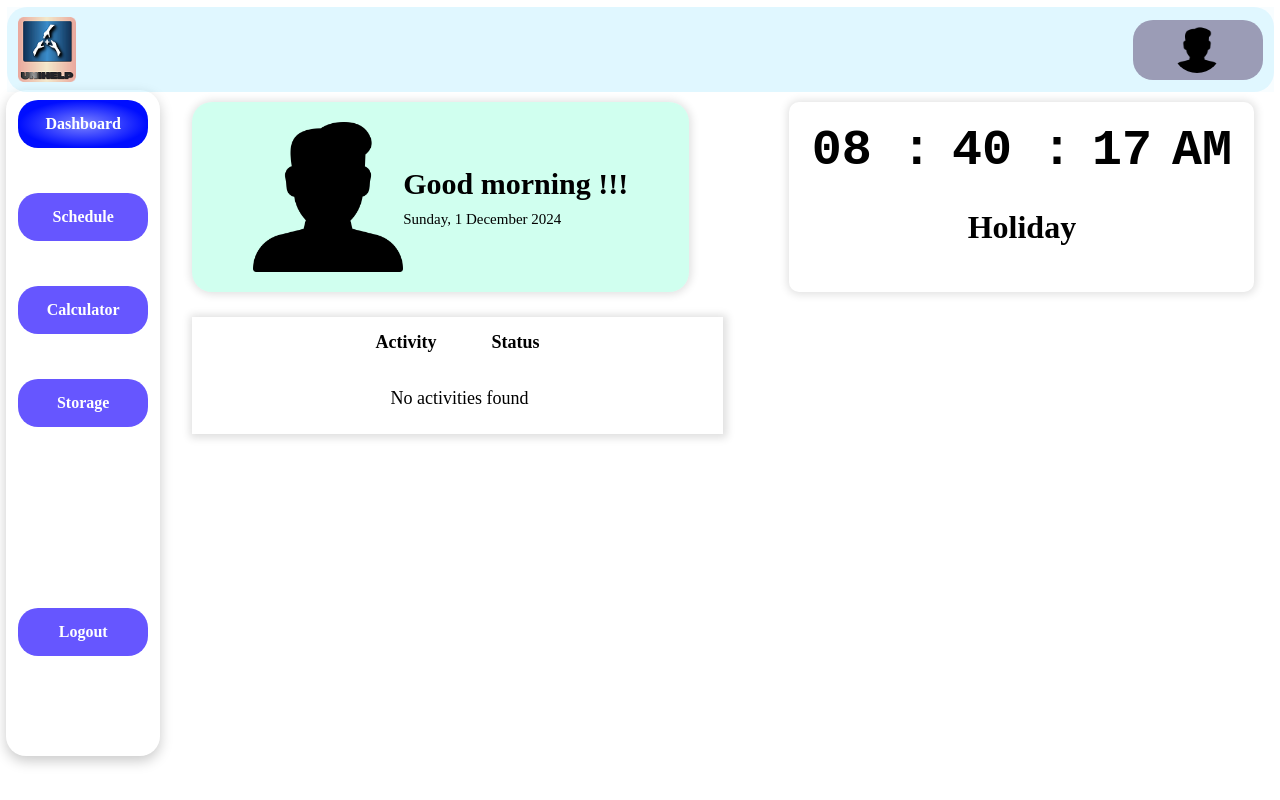
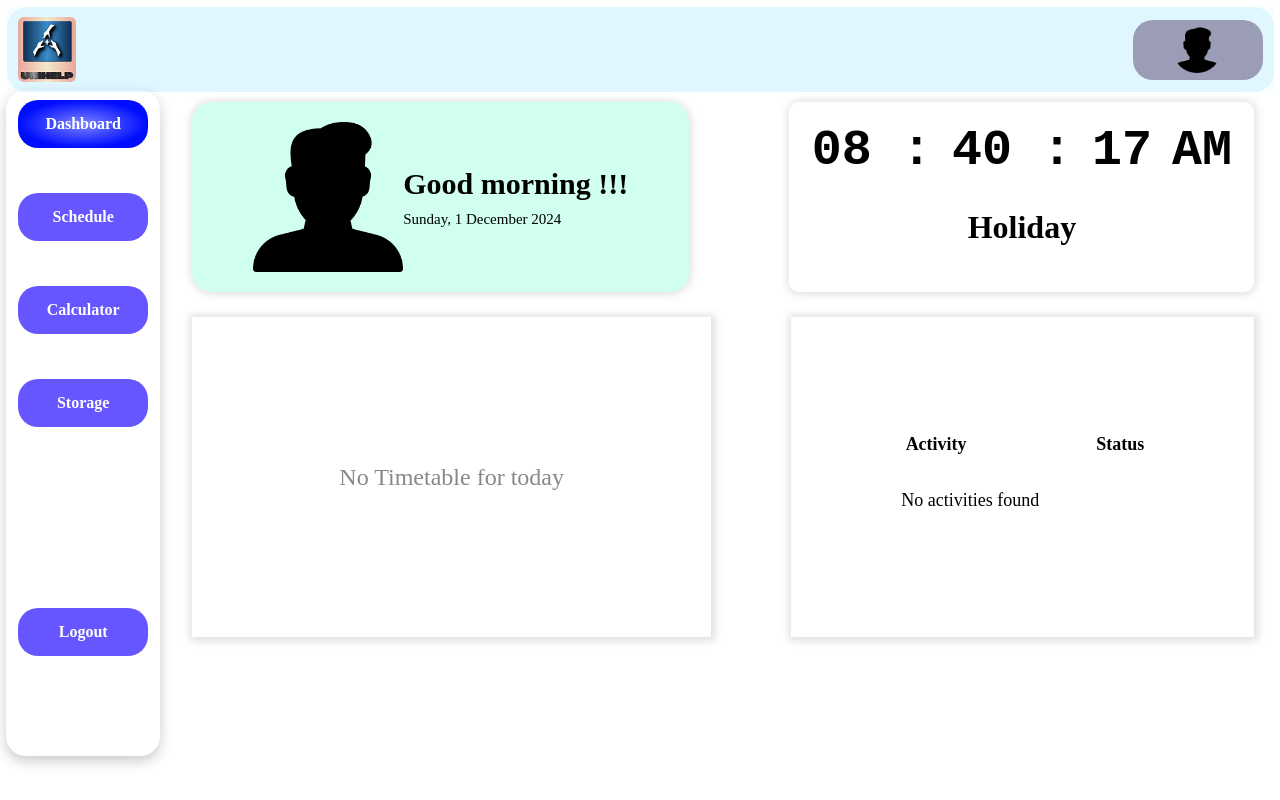
Before and after one commit to mr-chamika/UniHelp, a React (Vite) app in the folder frontend/: page /home/dashboard in a window 1280 px wide. Built offline with nearby package versions, Linux system fonts and the light colour scheme.

Commit message:
todo list connected with backend

```diff
--- a/frontend/src/Pages/Home/Home.css
+++ b/frontend/src/Pages/Home/Home.css
@@ -16,7 +16,7 @@
 
     display: flex;
     gap: 100px;
-
+    height: 50%;
 }
 
 .c-home .home-content .top .clock {
@@ -84,7 +84,8 @@ img {
     display: flex;
     flex-direction: row;
     gap: 80px;
-
+    height: 50%;
+    max-height: 380px;
 }
 
 .c-home .home-content .bottom .timetable {
@@ -93,15 +94,27 @@ img {
     flex-direction: column;
     align-items: center;
     box-shadow: 1px 1px 8px 3px rgba(0, 0, 0, 0.13);
-    padding: 20px 20px 10px 20px;
+    padding: 8px;
     width: 50%;
 
+}
+
+.c-home .home-content .bottom .timetable p {
+    width: 100%;
+    height: 100%;
+    display: flex;
+    align-items: center;
+    justify-content: center;
+    font-size: 1.5em;
+    color: #888;
+    min-height: 120px;
+    /* optional, for visibility */
 }
 
 .c-home .home-content .bottom .timetable table {
 
     border-collapse: separate;
-    border-spacing: 35px 15px;
+    border-spacing: 65px 15px;
     font-size: 18px;
 
 }
@@ -133,19 +146,20 @@ img {
 
 .c-home .home-content .bottom .todo-list {
 
-
+    width: 46%;
     display: flex;
     justify-content: center;
     align-items: center;
     box-shadow: 1px 1px 8px 3px rgba(0, 0, 0, 0.13);
-    width: 50%;
-
+    min-height: 320px;
+    overflow-y: auto;
 }
 
 .c-home .home-content .bottom .todo-list table {
 
+    width: 100%;
     border-collapse: separate;
-    border-spacing: 55px 15px;
+    border-spacing: 95px 15px;
     font-size: 18px;
 
 }
--- a/frontend/src/Pages/Home/Home.jsx
+++ b/frontend/src/Pages/Home/Home.jsx
@@ -31,7 +31,7 @@ const Home = () => {
 
         const today = new Date().getDay(); // 0=Sunday, 1=Monday, ...
         // Assuming your backend expects 1=Monday, 2=Tuesday, etc.
-        const activeDay = today === 0 ? 7 : today; // If Sunday, set to 7
+        const activeDay = 3 // If Sunday, set to 7
 
         fetch(`http://localhost:5000/event/get-timeslot/${user.userId}/${activeDay}`)
             .then(res => res.json())
@@ -78,9 +78,9 @@ const Home = () => {
                 </div>
                 <div className="bottom">
 
-                    {timetable.length > 0 &&
-                        <div className="timetable">
+                    <div className="timetable">
 
+                        {timetable.length > 0 &&
                             <table>
 
                                 <thead>
@@ -112,9 +112,14 @@ const Home = () => {
                                 </tbody>
 
                             </table>
+                        }
+                        {timetable.length == 0 &&
 
+                            <p>No Timetable for today</p>
 
-                        </div>}
+                        }
+
+                    </div>
                     <div className="todo-list">
 
                         <table>
@@ -136,7 +141,14 @@ const Home = () => {
                                 {events.map(event => (
                                     <tr key={event._id}>
                                         <td>{event.title}</td>
-                                        <td className="act pending">Pending</td>
+                                        <td className={`act ${event.status === 'pending'
+                                            ? (new Date(event.end) < new Date() ? 'missed' : 'pending')
+                                            : 'done'
+                                            }`}>
+                                            {event.status === 'pending'
+                                                ? (new Date(event.end) < new Date() ? 'Missed' : 'Pending')
+                                                : 'Done'}
+                                        </td>
                                         {/* You can set status based on event dates if needed */}
                                     </tr>
                                 ))}
--- a/frontend/src/Pages/Schedule/Schedule.css
+++ b/frontend/src/Pages/Schedule/Schedule.css
@@ -195,3 +195,19 @@
     width: 100px;
 
 }
+
+.in-c label input {
+    accent-color: #4ef694;
+    /* green tick */
+    width: 18px;
+    height: 18px;
+    margin-left: 8px;
+    vertical-align: middle;
+}
+
+.in-c label {
+    font-size: 16px;
+    display: flex;
+    align-items: center;
+    cursor: pointer;
+}
--- a/frontend/src/Pages/Schedule/Schedule.jsx
+++ b/frontend/src/Pages/Schedule/Schedule.jsx
@@ -34,6 +34,11 @@ const Schedule = () => {
     const [toEditTitle, setToEditTitle] = useState('')
     const [toEditStart, setToEditStart] = useState('')
     const [toEditEnd, setToEditEnd] = useState('')
+    const [done, setDone] = useState(false);
+
+    const onDoneChange = (checked) => {
+        setDone(checked);
+    };
 
     //get user
     useEffect(() => {
@@ -68,7 +73,7 @@ const Schedule = () => {
 
                 method: 'POST',
                 headers: { 'Content-Type': 'application/json' },
-                body: JSON.stringify({ userId: user.userId, title, start, end })
+                body: JSON.stringify({ userId: user.userId, title, start, end, status: "pending" })
 
             })
                 .then((res) => res.json())
@@ -147,7 +152,8 @@ const Schedule = () => {
 
         if (toEditTitle.trim().length == 0 || toEditStart.length == 0 || toEditEnd.length == 0) {
 
-            console.log('All fields must be filled')
+            console.log('All fields must be filled');
+            return;
 
         } else {
 
@@ -156,7 +162,7 @@ const Schedule = () => {
 
                 method: 'PUT',
                 headers: { 'Content-Type': 'application/json' },
-                body: JSON.stringify({ title: toEditTitle, start: toEditStart, end: toEditEnd })
+                body: JSON.stringify({ title: toEditTitle, start: toEditStart, end: toEditEnd, done: done })
 
             })
                 .then((res) => res.json())
@@ -214,7 +220,10 @@ const Schedule = () => {
                                     {events.length == 0 && <h1>No events found</h1>}
 
                                     {
-                                        events.map((event) => {
+                                        events
+                                            .filter(event => new Date(event.end) > new Date())
+
+                                            .map((event) => {
 
                                                 return (
 
@@ -253,12 +262,12 @@ const Schedule = () => {
                         </div>
                         <div className='field'>
                             <label>Enter start date</label>
-                            <input value={start} type='datetime-local' onChange={e => setStart(e.target.value)} min={new Date().toISOString().split("T")[0]} />
+                            <input value={start} type='datetime-local' onChange={e => setStart(e.target.value)} min={new Date().toISOString().slice(0, 16)} />
 
                         </div>
                         <div className='field'>
                             <label>Enter end date</label>
-                            <input value={end} type='datetime-local' onChange={e => setEnd(e.target.value)} min={new Date().toISOString().split("T")[0]} />
+                            <input value={end} type='datetime-local' onChange={e => setEnd(e.target.value)} min={start && new Date(start).toISOString().slice(0, 16)} disabled={!start} />
                         </div>
                         <div className='buts'>
                             <input type='submit'></input>
@@ -287,9 +296,17 @@ const Schedule = () => {
                             <label>Enter end date</label>
                             <input value={toEditEnd} type='datetime-local' onChange={e => setToEditEnd(e.target.value)} min={new Date().toISOString().split("T")[0]} />
                         </div>
+                        <label>
+                            Done
+                            <input
+                                type="checkbox"
+                                checked={done}
+                                onChange={e => onDoneChange(e.target.checked)}
+                            />
+                        </label>
                         <div className='buts'>
                             <input type='submit'></input>
-                            <button onClick={() => { setShowE(false); setToEditTitle(toEdit.title); setToEditStart(toEdit.start); setToEditEnd(toEdit.end) }}>Cancel</button>
+                            <button onClick={() => { setDone(false); setShowE(false); setToEditTitle(toEdit.title); setToEditStart(toEdit.start); setToEditEnd(toEdit.end) }}>Cancel</button>
                         </div>
 
                     </form>
```
Also changed, not shown: 1 other file (tests, documents, lock files or other folders). Lines whose indentation alone changed are shown as unchanged.
